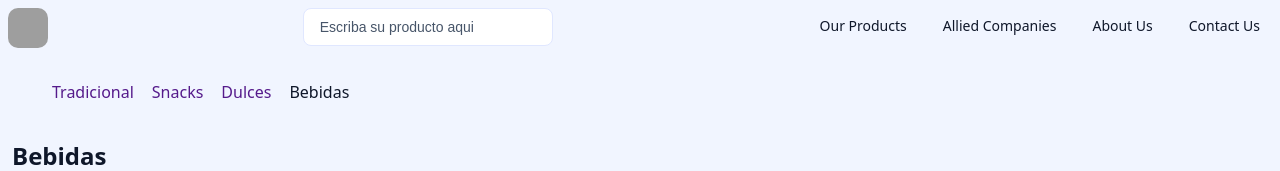
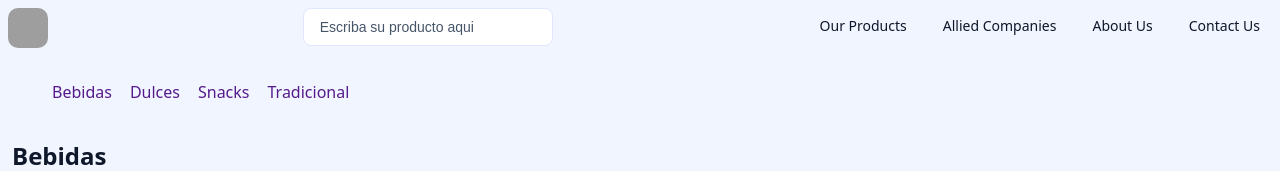
Before and after one commit to JeisonRedondo/distri-leal, a React (Vite) app: page / in a window 1280 px wide. Shown: the top 171 px of the page. Built offline with nearby package versions, Linux system fonts and the light colour scheme; grey boxes are pictures that could not be loaded.

Commit message:
[Add]Function of Categories in CategoryNavigation
Added function of reduce for categories on CategoryNavigation

```diff
--- a/src/layouts/CategoryNavigation/CategoryNavigation.jsx
+++ b/src/layouts/CategoryNavigation/CategoryNavigation.jsx
@@ -1,13 +1,33 @@
-import "./CategoryNavigation.css"
+import "./CategoryNavigation.css";
+import { products } from "../../data/products.js";
 
 function CategoryNavigation() {
+
+  const categories = products.reduce((categories, item) => {
+
+    if (!categories.includes(item.categoria)) {
+      categories.push(item.categoria)
+    }
+    return categories;
+
+  }, [])
+  console.log("CategoryNavigation - categories :", categories)
   return (
     <>
+
       <ul className="category-navigation__list flex-row">
-        <li className="category-navigation__item"><a className="category-navigation__link" href="">Tradicional</a></li>
-        <li className="category-navigation__item"><a className="category-navigation__link" href="">Snacks</a></li>
-        <li className="category-navigation__item"><a className="category-navigation__link" href="">Dulces</a></li>
-        <li className="category-navigation__item"><a className="category-navigation__link">Bebidas</a></li>
+        {
+          categories.map((cat) => (
+
+            <li className="category-navigation__item">
+              <a className="category-navigation__link" href="">
+                {
+                  cat.charAt(0).toUpperCase() + cat.slice(1)
+                }
+              </a>
+            </li>
+          ))
+        }
       </ul>
     </>
   )
```
